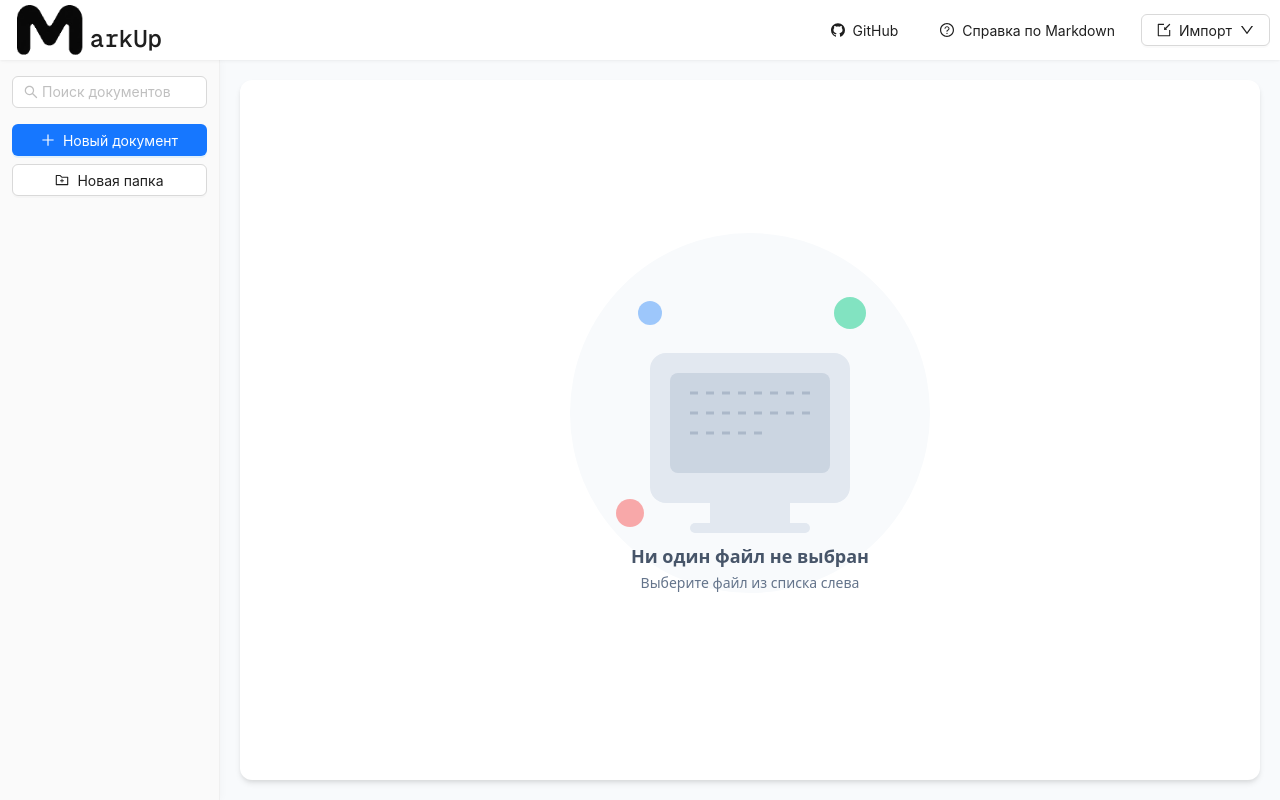
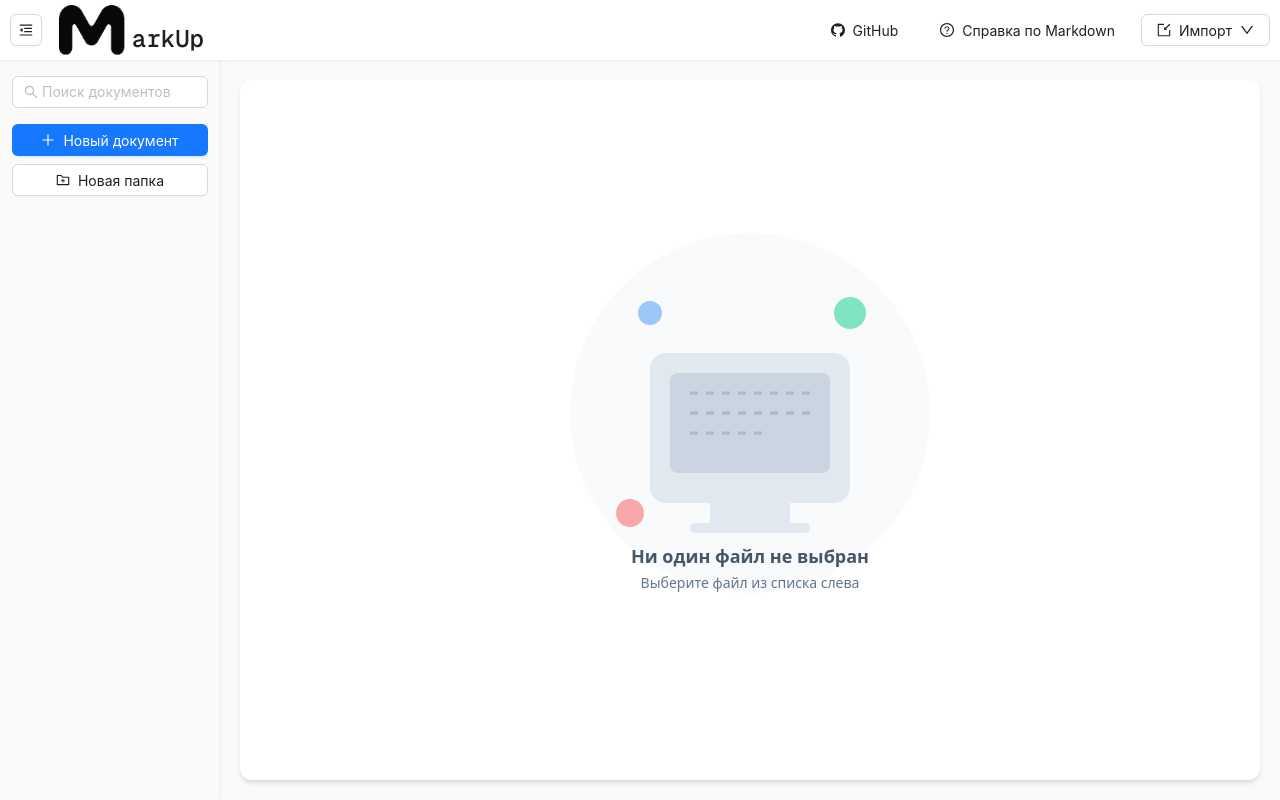
Before and after one commit to EldarMuhamethanov/markup, a Next.js app: page / in a window 1280 px wide. Built offline with nearby package versions, Linux system fonts and the light colour scheme.

Commit message:
Вернул логику скрытия сайдбара

```diff
--- a/package.json
+++ b/package.json
@@ -27,6 +27,7 @@
     "@types/uuid": "^10.0.0",
     "antd": "5.21.6",
     "axios": "^1.7.7",
+    "classnames": "^2.5.1",
     "immer": "^10.0.2",
     "mobx": "^6.10.0",
     "mobx-react-lite": "^4.0.3",
--- a/src/editorLayout/view/EditorLayout.tsx
+++ b/src/editorLayout/view/EditorLayout.tsx
@@ -1,6 +1,6 @@
 "use client";
 
-import React from "react";
+import React, { useState } from "react";
 import { Content } from "antd/es/layout/layout";
 import { Layout } from "antd";
 import { MarkdownEditorLayout } from "./markdownEditor/MarkdownEditorLayout";
@@ -18,6 +18,8 @@ import { enablePatches } from "immer";
 import "../../../public/Markdown.css";
 
 const EditorLayout: React.FC = () => {
+  const [sidebarCollapsed, setSidebarCollapsed] = useState(false);
+
   useSingleLayoutEffect(() => {
     enablePatches();
     filesDataModel.init();
@@ -28,9 +30,12 @@ const EditorLayout: React.FC = () => {
   return (
     <PdfTargetContext.Provider value={{ targetRef: { current: null } }}>
       <Layout className={styles.mainLayout}>
-        <Header />
+        <Header
+          sidebarCollapsed={sidebarCollapsed}
+          onSidebarCollapse={setSidebarCollapsed}
+        />
         <Layout hasSider={true} className={styles.contentRow}>
-          <Sidebar />
+          <Sidebar collapsed={sidebarCollapsed} />
           <Content>
             <MarkdownEditorLayout />
           </Content>
--- a/src/editorLayout/view/header/Header.tsx
+++ b/src/editorLayout/view/header/Header.tsx
@@ -1,11 +1,17 @@
 import styles from "./Header.module.css";
 import React from "react";
 import { Header as AntHeader } from "antd/es/layout/layout";
-import { Flex, Typography } from "antd";
+import { Button, Flex, Typography } from "antd";
 import { RightPart } from "./RightPart";
 import Image from "next/image";
+import { MenuFoldOutlined, MenuUnfoldOutlined } from "@ant-design/icons";
 
-const Header = () => {
+interface HeaderProps {
+  sidebarCollapsed: boolean;
+  onSidebarCollapse: (collapsed: boolean) => void;
+}
+
+const Header: React.FC<HeaderProps> = ({ sidebarCollapsed, onSidebarCollapse }) => {
   return (
     <AntHeader className={styles.header}>
       <Flex
@@ -13,6 +19,10 @@ const Header = () => {
         style={{ height: "100%", position: "relative" }}
         align="center"
       >
+        <Button
+          icon={sidebarCollapsed ? <MenuUnfoldOutlined /> : <MenuFoldOutlined />}
+          onClick={() => onSidebarCollapse(!sidebarCollapsed)}
+        />
         <Flex align="end">
           <Image src="/NewLogo.png" width={80} height={50} alt="logo" />
           <Typography.Title
--- a/src/editorLayout/view/sidebar/Sidebar.module.css
+++ b/src/editorLayout/view/sidebar/Sidebar.module.css
@@ -3,11 +3,23 @@
   box-shadow: 1px 0 8px rgba(0, 0, 0, 0.03);
   height: 100%;
   background-color: #fafafa !important;
-  overflow: hidden;
+  transition: all 0.3s ease;
+  position: relative;
+  width: 220px !important;
+  min-width: 220px !important;
+  transform: translateX(0);
 }
 
 .sidebarContent {
   padding: 16px 12px;
   height: calc(100% - 64px);
   overflow: auto;
+  width: 220px;
 }
+
+.collapsed {
+  transform: translateX(-100%);
+  margin-right: -220px;
+  border-right: none;
+  box-shadow: none;
+}
--- a/src/editorLayout/view/sidebar/Sidebar.tsx
+++ b/src/editorLayout/view/sidebar/Sidebar.tsx
@@ -2,10 +2,20 @@ import Sider from "antd/es/layout/Sider";
 import styles from "./Sidebar.module.css";
 import React from "react";
 import { DocumentsMenu } from "./DocumentsMenu";
+import classNames from "classnames";
 
-const Sidebar: React.FC = () => {
+interface SidebarProps {
+  collapsed: boolean;
+}
+
+const Sidebar: React.FC<SidebarProps> = ({ collapsed }) => {
   return (
-    <Sider className={styles.sidebar} width={220}>
+    <Sider
+      className={classNames(styles.sidebar, {
+        [styles.collapsed]: collapsed
+      })}
+      trigger={null}
+    >
       <div className={styles.sidebarContent}>
         <DocumentsMenu />
       </div>
```
